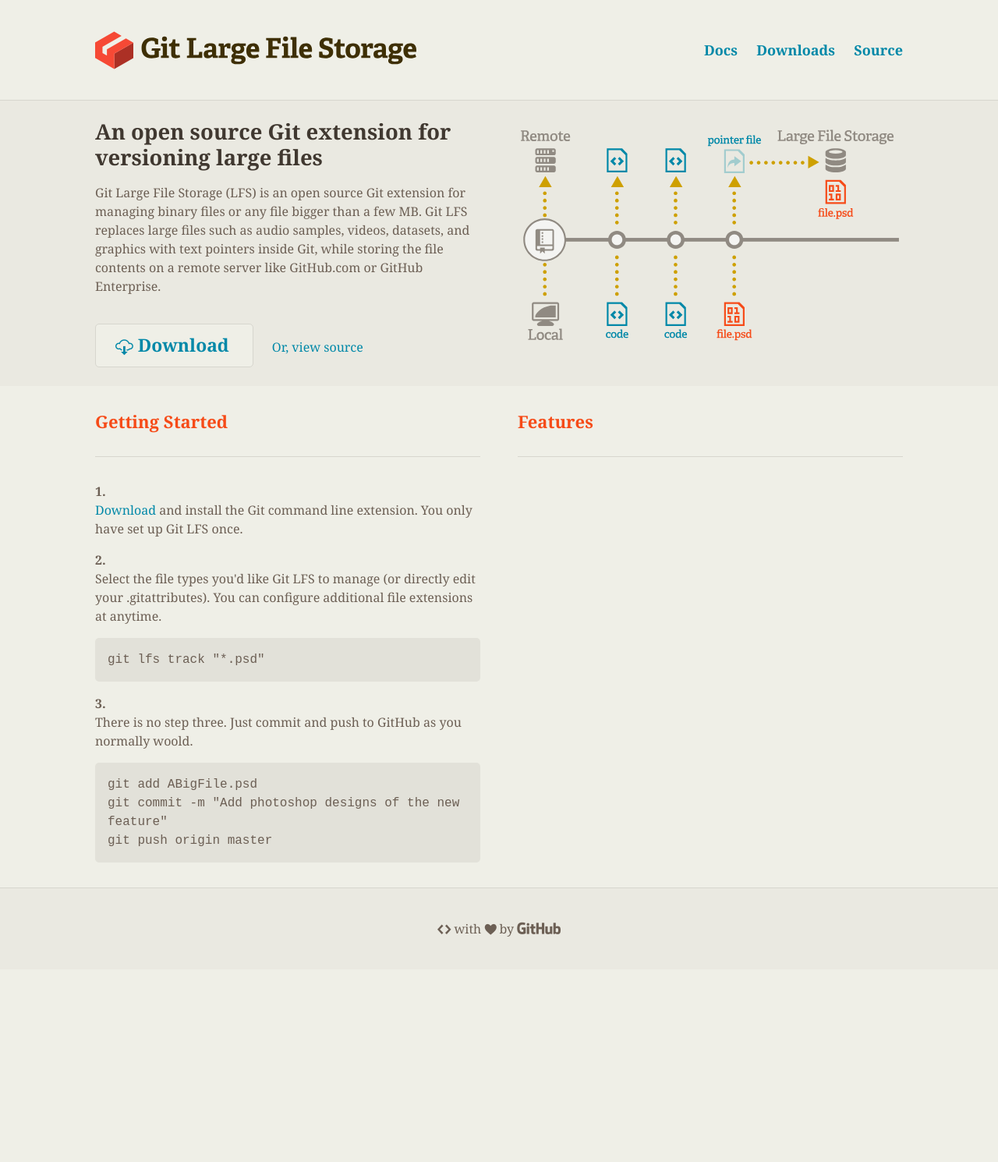
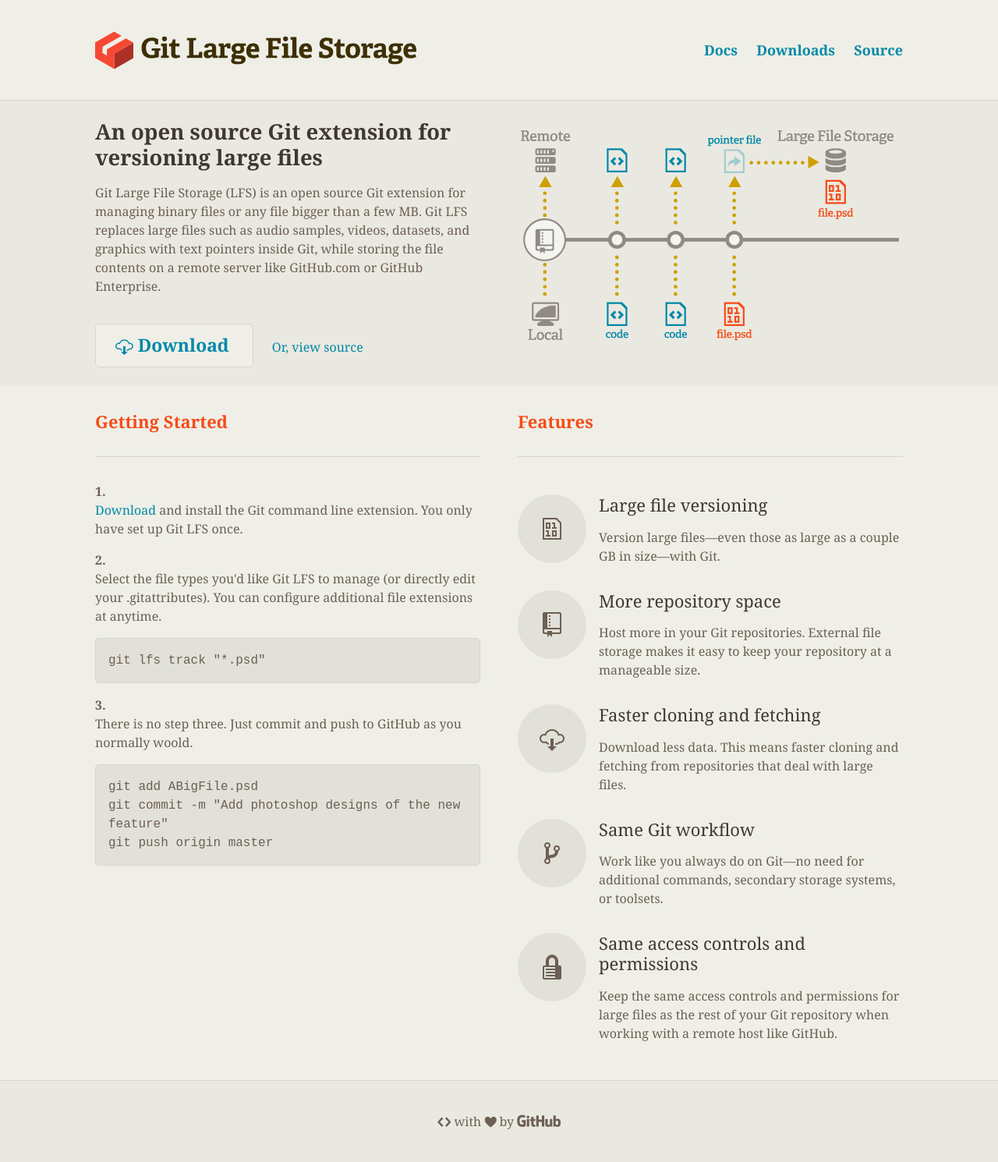
Before and after one commit to git-lfs/git-lfs.github.com, a Jekyll site: the page built from index.html, in a window 1280 px wide. Shown: the whole page at 78% size. Built offline with Jekyll 4.4.1, drawn with Linux system fonts in a browser that asks for light colours; before the commit the page ends 1243 px from its top, so only the background shows below that.

Commit message:
add features section

```diff
--- a/_includes/home/secondary.html
+++ b/_includes/home/secondary.html
@@ -23,9 +23,63 @@
 
     </div>
 
-    <div class="column column-half home-benefits">
+    <div class="column column-half home-features">
 
       <h2 class="section-heading">Features</h2>
+
+      <ul class="features-list">
+
+        <li class="feature">
+          <div class="hero-octicon">
+            <span class="mega-octicon octicon-file-binary"></span>
+          </div>
+          <div class="content">
+            <h3>Large file versioning</h3>
+            <p>Version large files—even those as large as a couple GB in size—with Git.</p>
+          </div>
+        </li>
+
+        <li class="feature">
+          <div class="hero-octicon">
+            <span class="mega-octicon octicon-repo"></span>
+          </div>
+          <div class="content">
+            <h3>More repository space</h3>
+            <p>Host more in your Git repositories. External file storage makes it easy to keep your repository at a manageable size.</p>
+          </div>
+        </li>
+
+        <li class="feature">
+          <div class="hero-octicon">
+            <span class="mega-octicon octicon-cloud-download"></span>
+          </div>
+          <div class="content">
+            <h3>Faster cloning and fetching</h3>
+            <p>Download less data. This means faster cloning and fetching from repositories that deal with large files.</p>
+          </div>
+        </li>
+
+        <li class="feature">
+          <div class="hero-octicon">
+            <span class="mega-octicon octicon-git-branch"></span>
+          </div>
+          <div class="content">
+            <h3>Same Git workflow</h3>
+            <p>Work like you always do on Git—no need for additional commands, secondary storage systems, or toolsets.</p>
+          </div>
+        </li>
+
+        <li class="feature">
+          <div class="hero-octicon">
+            <span class="mega-octicon octicon-lock"></span>
+          </div>
+          <div class="content">
+            <h3>Same access controls and permissions</h3>
+            <p>Keep the same access controls and permissions for large files as the rest of your Git repository when working with a remote host like GitHub.</p>
+          </div>
+        </li>
+
+      </ul>
 
     </div>
 
--- a/_sass/_home.scss
+++ b/_sass/_home.scss
@@ -55,11 +55,66 @@
       background: $tan_darker2;
       @include border-radius(5px);
       padding: 1rem;
+      border: 1px solid $border_color;
     }
   }
 
 }
 
-// benefits section
+// features section
+
+.features-list {
+  padding: 0;
+  margin: 2rem 0;
+  list-style: none;
+}
+
+.hero-octicon {
+  background: $tan_darker2;
+  @include border-radius(100px);
+  height: 60px;
+  width: 60px;
+  text-align: center;
+  margin-bottom: 1rem;
+
+  @include media_1 {
+    height: 88px;
+    width: 88px;
+  }
+
+  .mega-octicon { line-height: 60px;
+
+    @include media_1 { line-height: 88px; }
+  }
+}
+
+.feature {
+  padding: 1rem 0;
+  overflow: hidden;
+
+  h3 {
+    font-size: 1.375rem;
+    margin: 0 0 1rem;
+    font-weight: 400;
+    color: $heading_color;
+  }
+
+  .hero-octicon {
+    @include media_1 {
+      float: left;
+      margin-right: 1rem;
+      margin-bottom: 0;
+    }
+  }
+
+  .content {
+    @include media_1 {
+      padding-left: 104px;
+      padding-left: calc( 88px + 1rem);
+    }
+  }
+
+  p { margin-bottom: 0; }
+}
 
 // open source section
--- a/_sass/_layout.scss
+++ b/_sass/_layout.scss
@@ -84,6 +84,6 @@
   padding-right: 1.5rem;
 
   &.column-half {
-    @include media_1 { width: 50%; }
+    @include media_2 { width: 50%; }
   }
 }
```
Also changed, not shown: 1 other file.
